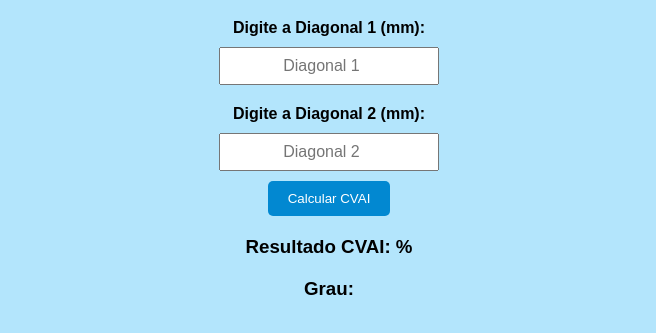
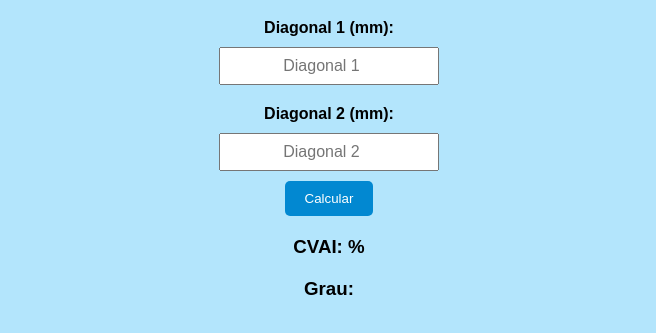
Before and after one commit to danilovertuan/Repositorio-teste, a plain HTML site: page index.html in a window 1280 px wide. Shown: the part 89-422 px from the top of the page, without its empty margins (311-967 px from the left). Drawn offline with Linux system fonts and the light colour scheme.

Commit message:
Melhorar nomes

```diff
--- a/index.html
+++ b/index.html
@@ -45,15 +45,15 @@
 <body>
     <h1>Calculadora de Desvio Craniano (CVAI)</h1>
 
-    <label for="diagonal1">Digite a Diagonal 1 (mm):</label>
+    <label for="diagonal1">Diagonal 1 (mm):</label>
     <input type="number" id="diagonal1" placeholder="Diagonal 1"><br>
 
-    <label for="diagonal2">Digite a Diagonal 2 (mm):</label>
+    <label for="diagonal2">Diagonal 2 (mm):</label>
     <input type="number" id="diagonal2" placeholder="Diagonal 2"><br>
 
-    <button onclick="calcularDesvio()">Calcular CVAI</button>
+    <button onclick="calcularDesvio()">Calcular</button>
 
-    <h3>Resultado CVAI: <span id="cvai"></span>%</h3>
+    <h3>CVAI: <span id="cvai"></span>%</h3>
     <h3>Grau: <span id="grau"></span></h3>
 
     <script>
```
